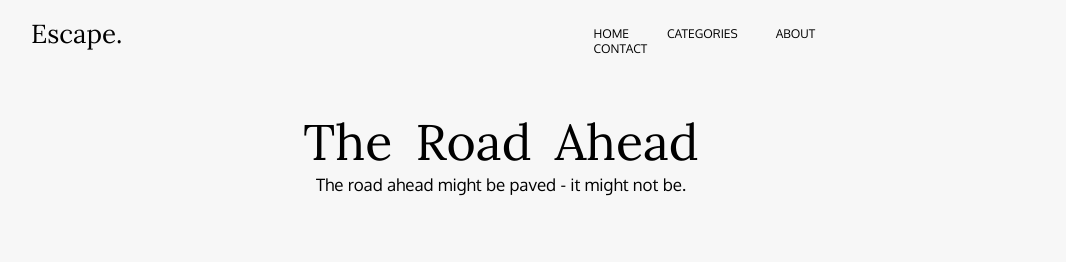
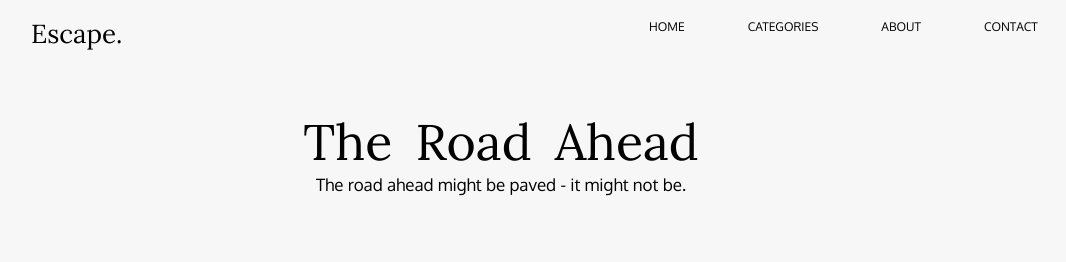
Before and after one commit to Accoie/Web-Programming, a PHP site: page /the-road-ahead.html in a window 1360 px wide. Shown: the top 262 px of the page, without its empty margins (219-1285 px from the left). Run offline with PHP 8.4, Linux system fonts and the light colour scheme.

Commit message:
Update style.css

```diff
--- a/the-road-ahead/style.css
+++ b/the-road-ahead/style.css
@@ -1,44 +1,52 @@
-/* Убрать фиксированную ширину, либо использовать max-width или min-width */
+* {
+  margin: 0;
+  padding: 0;
+  width: 100%;
+}
 html{
   max-width: 1440px;
 }
 body{
-  max-width: 1440px;
+  width: 100%;
   height: 100%;
   margin: 0;
   background-color: #f7f7f7;
   overflow-x: hidden;
 }
+
 .header{
   max-width: 1440px;
   max-height: 74px;
+  margin-bottom: 50px;
 }
 .header-bar{
-  max-width: 940px;
+  max-width: 1000px;
   max-height: 45px;
-  padding: 17px 250px 17px 250px;
+  padding: 17px 0 17px 250px;
   display: flex;
 }
 .bar-name{
-  font-family: 'Lora';
+  font-family: 'Lora', sans-serif;
   font-weight: 400;
   font-size: 26px;
   max-width: 92px;
   max-height: 26px;
   margin: 0;
 }
+
 .bar-catalog{
-  font-family: 'Oxygen';
-  font-weight: 400;
+  line-height: 20px;
+  flex-shrink: 0;
+  font-family: 'Oxygen', sans-serif;
   font-size: 12px;
-  max-width: 376.61px;
-  max-height: 20px;
-  padding: 0 0 0 471px;
-  word-spacing: 35px;
-}
-.bar-catalog-text{
+  width: 500px;
+  max-height: 40px;
+  text-align: center;
+  padding-left: 471px;
   text-transform: uppercase;
-  padding-top: 9px;
+  display: flex;
+  word-spacing: 60px;
+
 }
 .main{
   max-width: 940px;
```
Also changed, not shown: other parts of the-road-ahead/style.css (+19 -8 lines).
